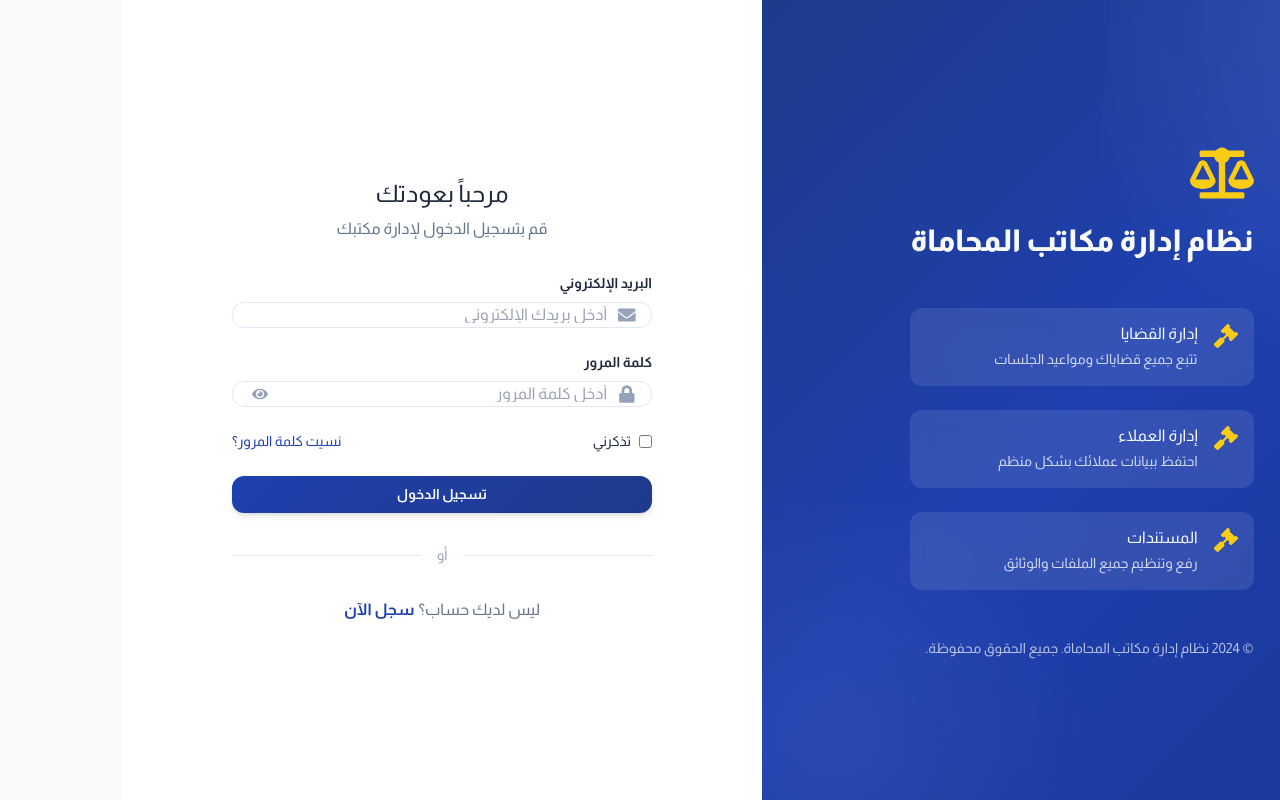
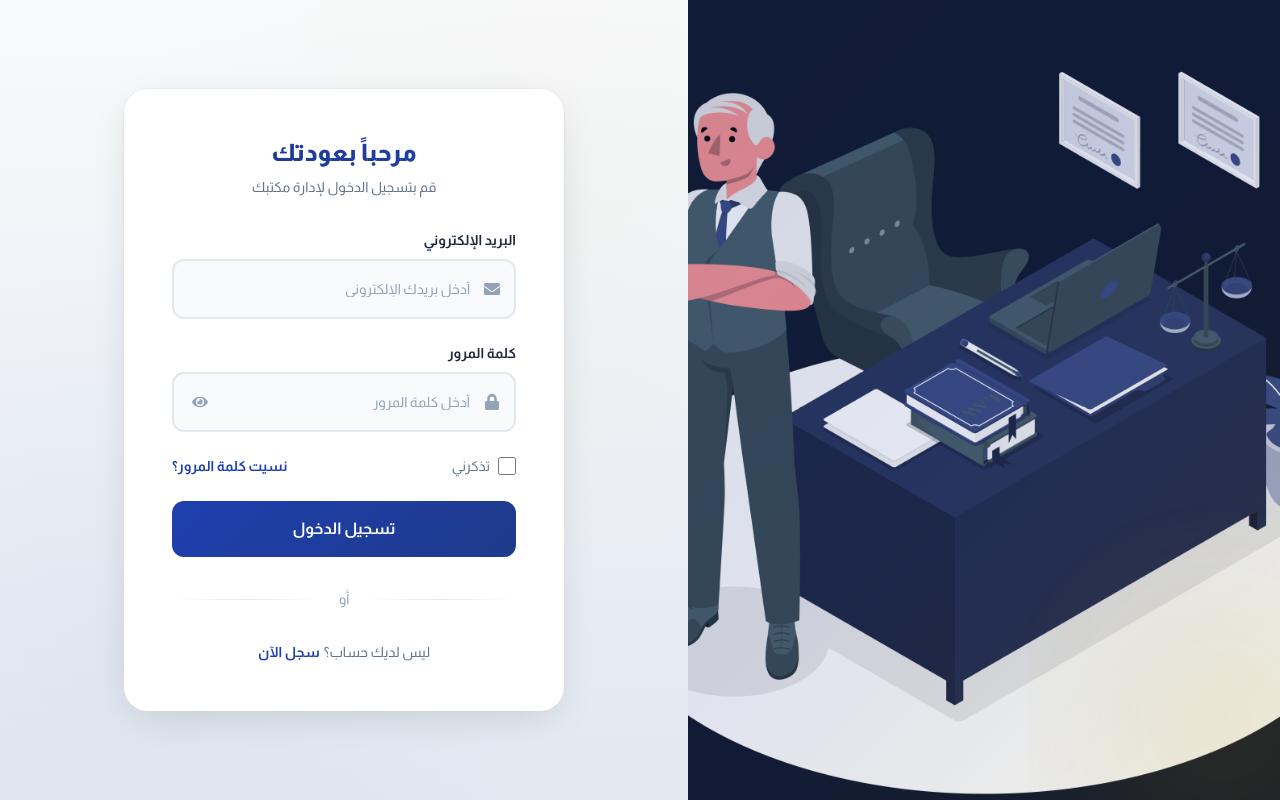
Before and after one commit to hazem-e99/lawyers, a React (Vite) app: page /login in a window 1280 px wide. Built offline with nearby package versions, Linux system fonts and the light colour scheme.

Commit message:
handle login

```diff
--- a/src/layouts/AuthLayout.jsx
+++ b/src/layouts/AuthLayout.jsx
@@ -24,42 +24,13 @@ const AuthLayout = () => {
 
   return (
     <div className="auth-layout">
-      {/* الجانب الأيسر - الصورة والمعلومات */}
+      {/* الجانب الأيمن - الصورة */}
       <div className="auth-sidebar">
-        <div className="auth-sidebar-content">
-          <div className="auth-logo">
-            <FaBalanceScale className="logo-icon" />
-            <h1>نظام إدارة مكاتب المحاماة</h1>
-          </div>
-
-          <div className="auth-features">
-            <div className="feature-item">
-              <FaGavel className="feature-icon" />
-              <div>
-                <h3>إدارة القضايا</h3>
-                <p>تتبع جميع قضاياك ومواعيد الجلسات</p>
-              </div>
-            </div>
-            <div className="feature-item">
-              <FaGavel className="feature-icon" />
-              <div>
-                <h3>إدارة العملاء</h3>
-                <p>احتفظ ببيانات عملائك بشكل منظم</p>
-              </div>
-            </div>
-            <div className="feature-item">
-              <FaGavel className="feature-icon" />
-              <div>
-                <h3>المستندات</h3>
-                <p>رفع وتنظيم جميع الملفات والوثائق</p>
-              </div>
-            </div>
-          </div>
-
-          <div className="auth-footer">
-            <p>© 2024 نظام إدارة مكاتب المحاماة. جميع الحقوق محفوظة.</p>
-          </div>
-        </div>
+        <img
+          src="/law.png"
+          alt="نظام إدارة مكاتب المحاماة"
+          className="auth-sidebar-image"
+        />
       </div>
 
       {/* الجانب الأيمن - نموذج الدخول */}
--- a/src/pages/Dashboard.jsx
+++ b/src/pages/Dashboard.jsx
@@ -198,7 +198,7 @@ const Dashboard = () => {
       {/* الإحصائيات المالية */}
       {feesStats && (
         <div className="grid grid-cols-1 lg:grid-cols-3 gap-6 mb-8">
-          <div className="card bg-gradient-to-l from-primary-500 to-primary-600 text-white">
+          <div className="card bg-gradient-to-l from-slate-700 to-slate-800 text-white">
             <div className="flex items-center gap-4">
               <div className="w-14 h-14 rounded-xl bg-white/20 flex items-center justify-center">
                 <FaMoneyBillWave className="text-2xl" />
@@ -210,7 +210,7 @@ const Dashboard = () => {
             </div>
           </div>
 
-          <div className="card bg-gradient-to-l from-teal-500 to-teal-600 text-white">
+          <div className="card bg-gradient-to-l from-slate-600 to-slate-700 text-white">
             <div className="flex items-center gap-4">
               <div className="w-14 h-14 rounded-xl bg-white/20 flex items-center justify-center">
                 <FaArrowUp className="text-2xl" />
@@ -222,7 +222,7 @@ const Dashboard = () => {
             </div>
           </div>
 
-          <div className="card bg-gradient-to-l from-rose-500 to-rose-600 text-white">
+          <div className="card bg-gradient-to-l from-slate-500 to-slate-600 text-white">
             <div className="flex items-center gap-4">
               <div className="w-14 h-14 rounded-xl bg-white/20 flex items-center justify-center">
                 <FaArrowDown className="text-2xl" />
--- a/src/styles/auth.scss
+++ b/src/styles/auth.scss
@@ -15,51 +15,98 @@
 .auth-layout {
     display: flex;
     min-height: 100vh;
-    background: $bg-secondary;
+    height: 100vh;
+    overflow: hidden;
 
     @include mobile {
         flex-direction: column;
+        overflow-y: auto;
     }
 }
 
-// الجانب الأيسر
+// الجانب الأيمن - الصورة
 .auth-sidebar {
     flex: 1;
-    background: linear-gradient(135deg, $primary-dark 0%, $primary-color 50%, darken($primary-color, 5%) 100%);
     display: flex;
     align-items: center;
     justify-content: center;
-    padding: $spacing-2xl;
     position: relative;
     overflow: hidden;
+    background: $bg-dark;
 
-    // نمط خلفية
+    // Overlay gradient للصورة
     &::before {
         content: '';
         position: absolute;
-        top: -50%;
-        right: -50%;
-        width: 100%;
-        height: 100%;
-        background: radial-gradient(circle, rgba(255, 255, 255, 0.1) 0%, transparent 70%);
-        animation: float 15s ease-in-out infinite;
+        top: 0;
+        left: 0;
+        right: 0;
+        bottom: 0;
+        background: linear-gradient(135deg,
+                rgba($primary-dark, 0.15) 0%,
+                rgba($primary-color, 0.1) 50%,
+                rgba($gold-color, 0.05) 100%);
+        z-index: 2;
+        pointer-events: none;
     }
 
+    // تأثير decorative
     &::after {
         content: '';
         position: absolute;
-        bottom: -30%;
-        left: -30%;
-        width: 80%;
-        height: 80%;
-        background: radial-gradient(circle, rgba(255, 255, 255, 0.05) 0%, transparent 60%);
-        animation: float 20s ease-in-out infinite reverse;
+        bottom: -20%;
+        right: -20%;
+        width: 60%;
+        height: 60%;
+        background: radial-gradient(circle, rgba($gold-color, 0.15) 0%, transparent 70%);
+        z-index: 1;
+        animation: pulse 4s ease-in-out infinite;
+    }
+
+    @keyframes pulse {
+
+        0%,
+        100% {
+            opacity: 0.5;
+            transform: scale(1);
+        }
+
+        50% {
+            opacity: 0.8;
+            transform: scale(1.1);
+        }
     }
 
     @include mobile {
-        padding: $spacing-lg;
-        min-height: 300px;
+        min-height: 200px;
+        order: -1; // الصورة تظهر أولاً في الموبايل
     }
+}
+
+.auth-sidebar-image {
+    width: 100%;
+    height: 100%;
+    object-fit: cover;
+    object-position: center;
+    position: absolute;
+    top: 0;
+    left: 0;
+    z-index: 1;
+    transition: transform 8s ease-out;
+    animation: slowZoom 20s ease-in-out infinite alternate;
+
+    @keyframes slowZoom {
+        0% {
+            transform: scale(1);
+        }
+
+        100% {
+            transform: scale(1.05);
+        }
+    }
+
+    // تحسين جودة الصورة
+    image-rendering: -webkit-optimize-contrast;
 }
 
 @keyframes float {
@@ -145,12 +192,27 @@
     }
 }
 
-// الجانب الأيمن
+// الجانب الأيسر - النموذج
 .auth-main {
     flex: 1;
     @include flex-center;
     padding: $spacing-2xl;
-    background: $bg-primary;
+    background: linear-gradient(180deg, #f8fafc 0%, #e2e8f0 100%);
+    position: relative;
+
+    // نمط خلفية decorative
+    &::before {
+        content: '';
+        position: absolute;
+        top: 0;
+        left: 0;
+        right: 0;
+        bottom: 0;
+        background:
+            radial-gradient(circle at 20% 80%, rgba($primary-color, 0.03) 0%, transparent 50%),
+            radial-gradient(circle at 80% 20%, rgba($gold-color, 0.03) 0%, transparent 50%);
+        pointer-events: none;
+    }
 
     @include mobile {
         padding: $spacing-lg;
@@ -159,10 +221,30 @@
 
 .auth-form-container {
     width: 100%;
-    max-width: 420px;
+    max-width: 440px;
+    position: relative;
+    z-index: 1;
 }
 
 .auth-form {
+    background: $bg-primary;
+    padding: $spacing-2xl;
+    border-radius: $radius-2xl;
+    box-shadow: $shadow-elegant, 0 0 0 1px rgba($border-color, 0.5);
+    animation: formSlideIn 0.5s ease-out;
+
+    @keyframes formSlideIn {
+        from {
+            opacity: 0;
+            transform: translateY(20px);
+        }
+
+        to {
+            opacity: 1;
+            transform: translateY(0);
+        }
+    }
+
     &-header {
         margin-bottom: $spacing-xl;
         text-align: center;
@@ -171,11 +253,17 @@
             font-size: $font-size-2xl;
             color: $text-primary;
             margin-bottom: $spacing-sm;
+            font-weight: 800;
+            background: linear-gradient(135deg, $primary-dark, $primary-color);
+            -webkit-background-clip: text;
+            -webkit-text-fill-color: transparent;
+            background-clip: text;
         }
 
         p {
             color: $text-secondary;
             margin: 0;
+            font-size: $font-size-sm;
         }
     }
 
@@ -185,9 +273,10 @@
         label {
             display: block;
             margin-bottom: $spacing-sm;
-            font-weight: 700;
+            font-weight: 600;
             color: $text-primary;
             font-size: $font-size-sm;
+            transition: color $transition-fast;
         }
 
         .input-wrapper {
@@ -199,11 +288,43 @@
                 top: 50%;
                 transform: translateY(-50%);
                 color: $text-muted;
-                font-size: 1.1rem;
+                font-size: 1rem;
+                transition: color $transition-fast;
+                z-index: 2;
             }
 
             input {
+                width: 100%;
+                padding: $spacing-md $spacing-md $spacing-md 2.75rem;
                 padding-right: 2.75rem;
+                border: 2px solid $border-color;
+                border-radius: $radius-lg;
+                font-size: $font-size-base;
+                background: $bg-secondary;
+                transition: all $transition-fast;
+                color: $text-primary;
+
+                &::placeholder {
+                    color: $text-muted;
+                    font-size: $font-size-sm;
+                }
+
+                &:hover {
+                    border-color: rgba($primary-color, 0.3);
+                    background: $bg-primary;
+                }
+
+                &:focus {
+                    outline: none;
+                    border-color: $primary-color;
+                    background: $bg-primary;
+                    box-shadow: 0 0 0 4px rgba($primary-color, 0.1);
+                }
+
+                &:focus+.input-icon,
+                &:focus~.input-icon {
+                    color: $primary-color;
+                }
             }
 
             .password-toggle {
@@ -216,11 +337,20 @@
                 color: $text-muted;
                 cursor: pointer;
                 padding: $spacing-xs;
+                border-radius: $radius-md;
+                transition: all $transition-fast;
+                z-index: 2;
 
                 &:hover {
                     color: $primary-color;
+                    background: rgba($primary-color, 0.1);
                 }
             }
+        }
+
+        // Focus state for label
+        &:focus-within label {
+            color: $primary-color;
         }
     }
 
@@ -233,28 +363,107 @@
             display: flex;
             align-items: center;
             gap: $spacing-sm;
+            cursor: pointer;
 
             input[type="checkbox"] {
-                width: auto;
+                width: 18px;
+                height: 18px;
                 accent-color: $primary-color;
+                cursor: pointer;
+                border-radius: $radius-sm;
+            }
+
+            span {
+                color: $text-secondary;
+                transition: color $transition-fast;
+            }
+
+            &:hover span {
+                color: $text-primary;
             }
         }
 
         a {
             color: $primary-color;
-            font-weight: 500;
+            font-weight: 600;
+            transition: all $transition-fast;
+            position: relative;
+
+            &::after {
+                content: '';
+                position: absolute;
+                bottom: -2px;
+                left: 0;
+                right: 0;
+                height: 2px;
+                background: $primary-color;
+                transform: scaleX(0);
+                transition: transform $transition-fast;
+            }
 
             &:hover {
-                text-decoration: underline;
+                color: $primary-dark;
+
+                &::after {
+                    transform: scaleX(1);
+                }
             }
         }
     }
 
     .submit-btn {
         width: 100%;
-        padding: $spacing-md;
+        padding: $spacing-md $spacing-lg;
         font-size: $font-size-base;
-        @include button-primary;
+        font-weight: 700;
+        background: linear-gradient(135deg, $primary-color, $primary-dark);
+        color: $text-light;
+        border: none;
+        border-radius: $radius-lg;
+        cursor: pointer;
+        transition: all $transition-base;
+        position: relative;
+        overflow: hidden;
+
+        &::before {
+            content: '';
+            position: absolute;
+            top: 0;
+            left: -100%;
+            width: 100%;
+            height: 100%;
+            background: linear-gradient(90deg, transparent, rgba(255, 255, 255, 0.2), transparent);
+            transition: left 0.5s ease;
+        }
+
+        &:hover:not(:disabled) {
+            transform: translateY(-2px);
+            box-shadow: 0 8px 25px -5px rgba($primary-color, 0.4);
+
+            &::before {
+                left: 100%;
+            }
+        }
+
+        &:active:not(:disabled) {
+            transform: translateY(0);
+        }
+
+        &:disabled {
+            opacity: 0.7;
+            cursor: not-allowed;
+        }
+
+        .loading-spinner {
+            display: inline-block;
+            width: 18px;
+            height: 18px;
+            border: 2px solid rgba(255, 255, 255, 0.3);
+            border-top-color: white;
+            border-radius: 50%;
+            animation: spin 0.8s linear infinite;
+            margin-left: $spacing-sm;
+        }
     }
 
     .form-divider {
@@ -269,27 +478,59 @@
             content: '';
             flex: 1;
             height: 1px;
-            background: $border-color;
+            background: linear-gradient(90deg, transparent, $border-color, transparent);
         }
 
         span {
             padding: 0 $spacing-md;
+            background: $bg-primary;
         }
     }
 
     .form-footer {
         text-align: center;
-        margin-top: $spacing-xl;
         color: $text-secondary;
+        font-size: $font-size-sm;
 
         a {
             color: $primary-color;
             font-weight: 700;
             margin-right: $spacing-xs;
+            transition: all $transition-fast;
 
             &:hover {
+                color: $primary-dark;
                 text-decoration: underline;
             }
         }
     }
+
+    // Alert messages enhancement
+    .alert {
+        padding: $spacing-md;
+        border-radius: $radius-lg;
+        margin-bottom: $spacing-lg;
+        display: flex;
+        align-items: center;
+        gap: $spacing-sm;
+        animation: alertSlide 0.3s ease-out;
+
+        @keyframes alertSlide {
+            from {
+                opacity: 0;
+                transform: translateY(-10px);
+            }
+
+            to {
+                opacity: 1;
+                transform: translateY(0);
+            }
+        }
+
+        &-error {
+            background: rgba($danger-color, 0.1);
+            border: 1px solid rgba($danger-color, 0.3);
+            color: darken($danger-color, 10%);
+        }
+    }
 }
```
Also changed, not shown: public/law.png (added), public/law2.png (added).
